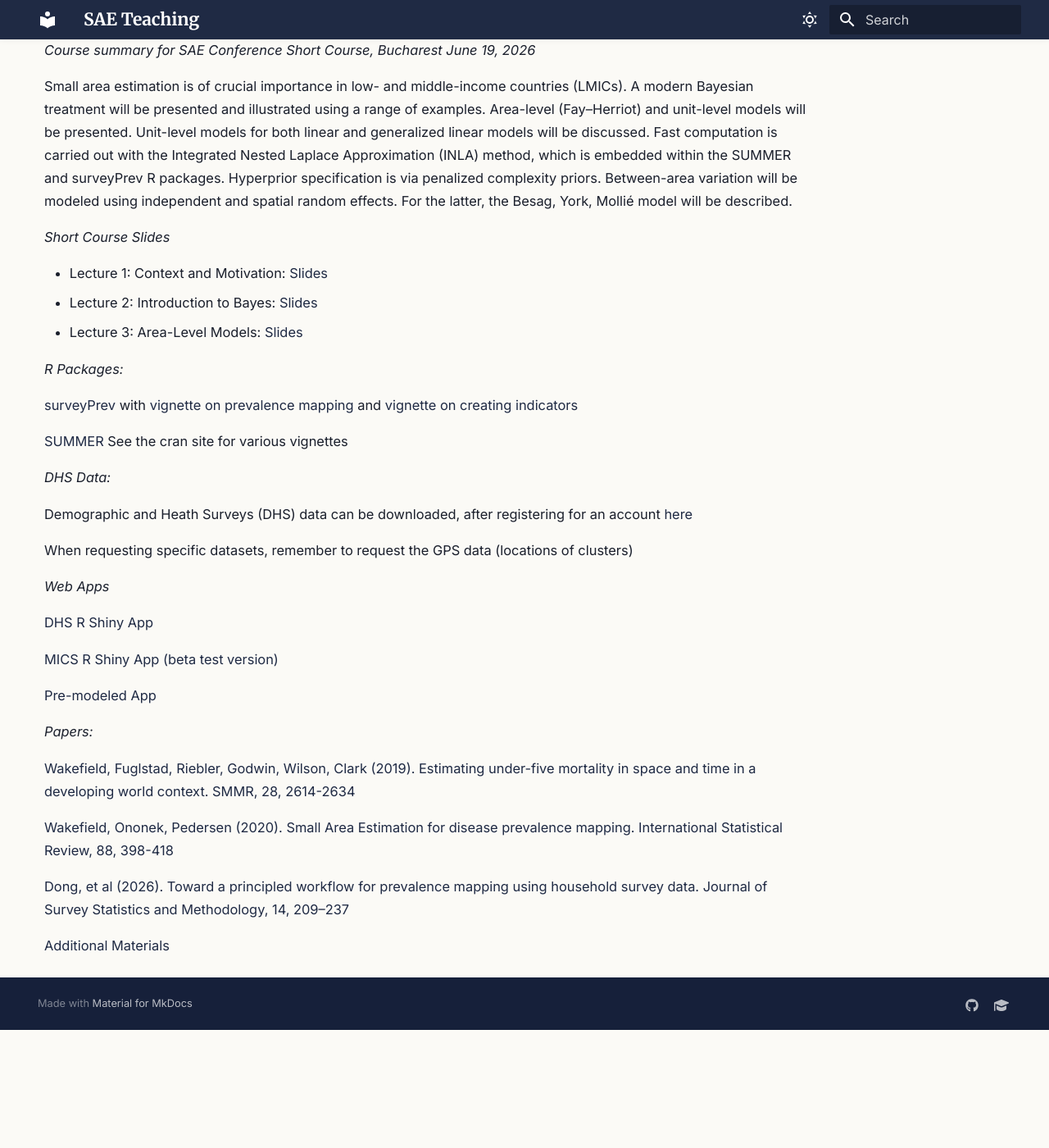
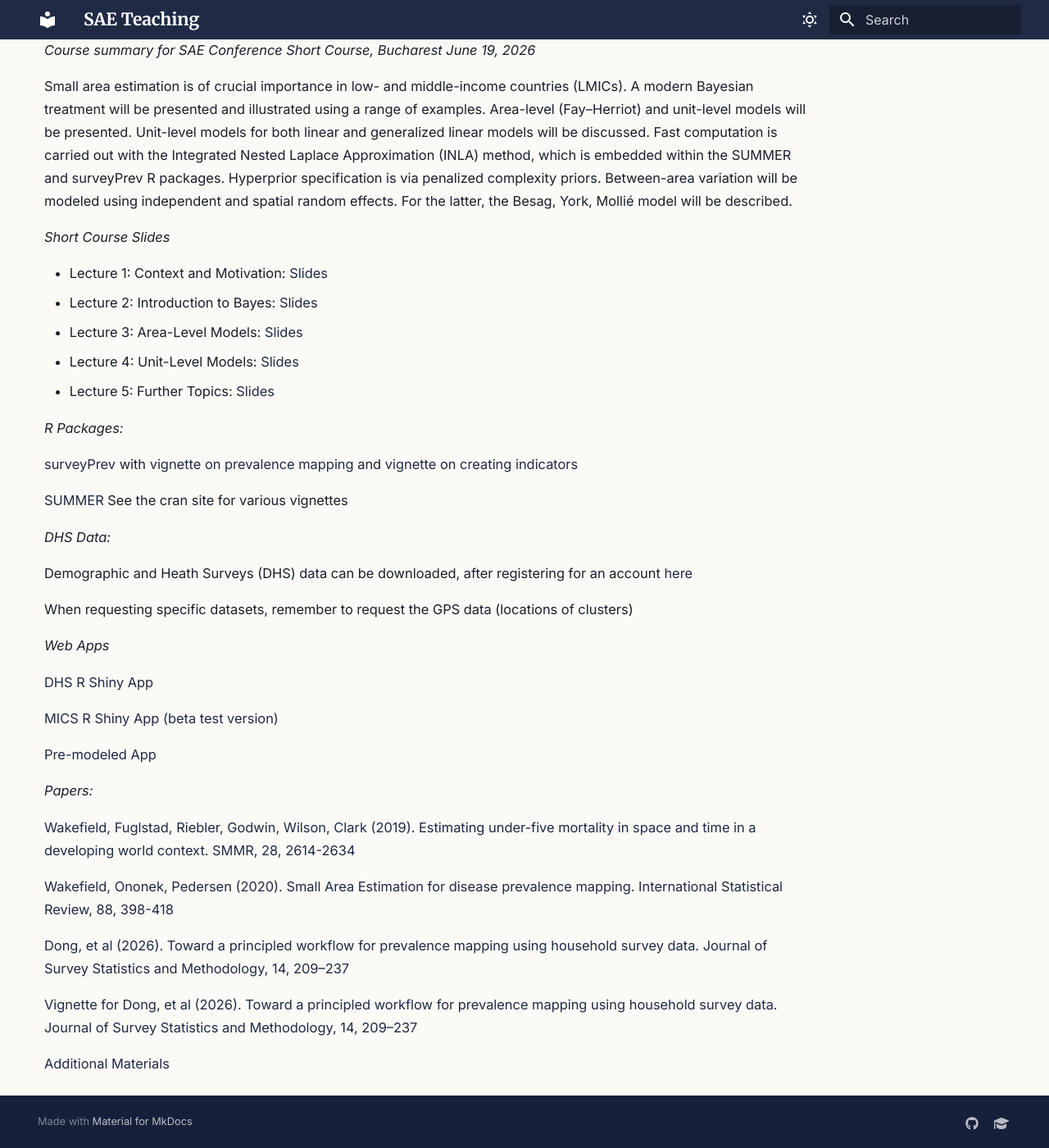
Before and after one commit to jonwake/website, an MkDocs documentation site: the page built from docs/teaching-SAE-course.md, in a window 1280 px wide and 1400 px high, scrolled down 165 px. Shown: the whole window at 82% size. Built offline with MkDocs 1.6.1 and Material for MkDocs 9.7.7, drawn with Linux system fonts in a browser that asks for light colours; before the commit the page ends 1421 px from its top, so only the background shows below that.

Commit message:
Update teaching-SAE-course.md

```diff
--- a/docs/teaching-SAE-course.md
+++ b/docs/teaching-SAE-course.md
@@ -9,7 +9,8 @@ Small area estimation is of crucial importance in low- and middle-income countri
 - Lecture 1: Context and Motivation: [Slides](files/SAE-files/SAE-Motivation.pdf)
 - Lecture 2: Introduction to Bayes: [Slides](files/SAE-files/SAE-Bayes.pdf)
 - Lecture 3: Area-Level Models: [Slides](files/SAE-files/SAE-Area-Level-Models.pdf)
-
+- Lecture 4: Unit-Level Models: [Slides](files/SAE-files/SAE-Unit-Level-Models.pdf)
+- Lecture 5: Further Topics: [Slides](files/SAE-files/SAE-FurtherTopics.pdf)
 
 *R Packages:*
 
@@ -40,4 +41,6 @@ and time in a developing world context. SMMR, 28, 2614-2634](files/SAE-files/wak
 
 [Dong, et al (2026). Toward a principled workflow for prevalence mapping using household survey data. Journal of Survey Statistics and Methodology, 14, 209–237](files/SAE-files/DongWorkflow2026.pdf)
 
+[Vignette for Dong, et al (2026). Toward a principled workflow for prevalence mapping using household survey data. Journal of Survey Statistics and Methodology, 14, 209–237](files/SAE-files/DongWorkflowVignette2026.pdf)
+
 [Additional Materials](https://sae4health.stat.uw.edu/)
```
